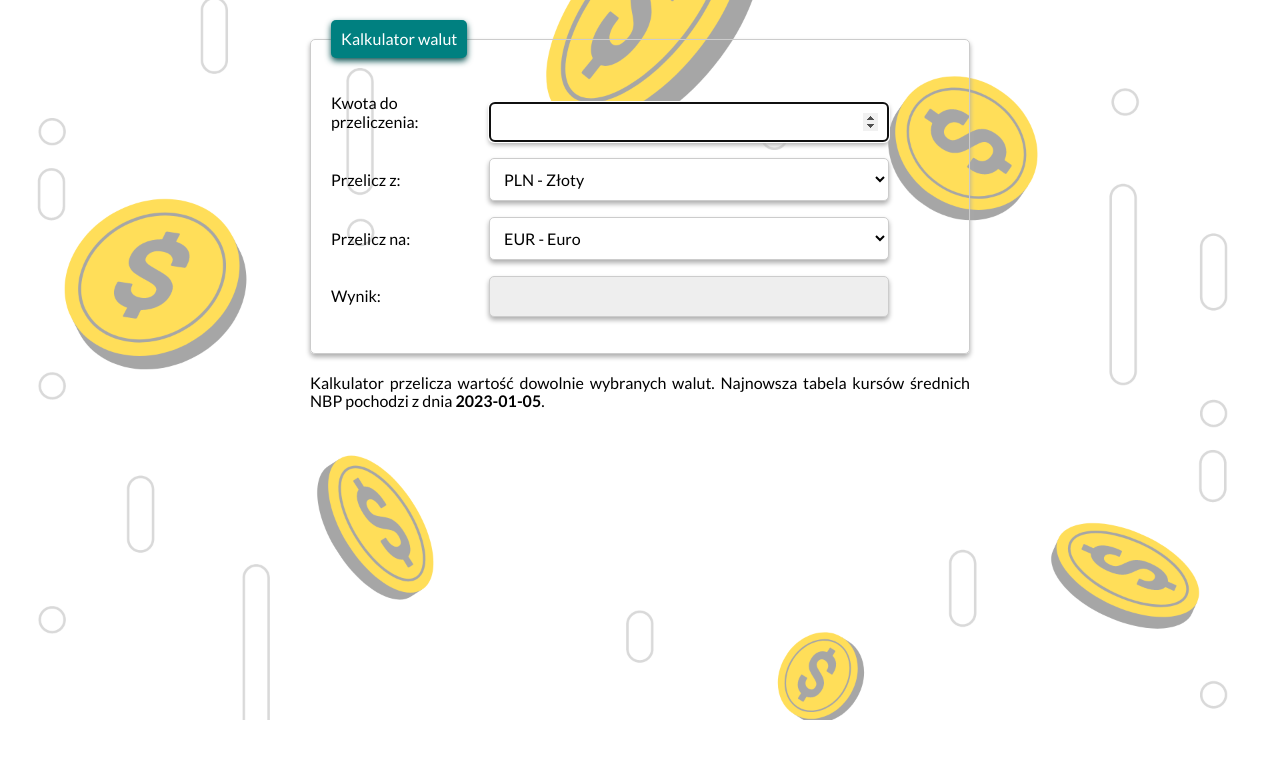
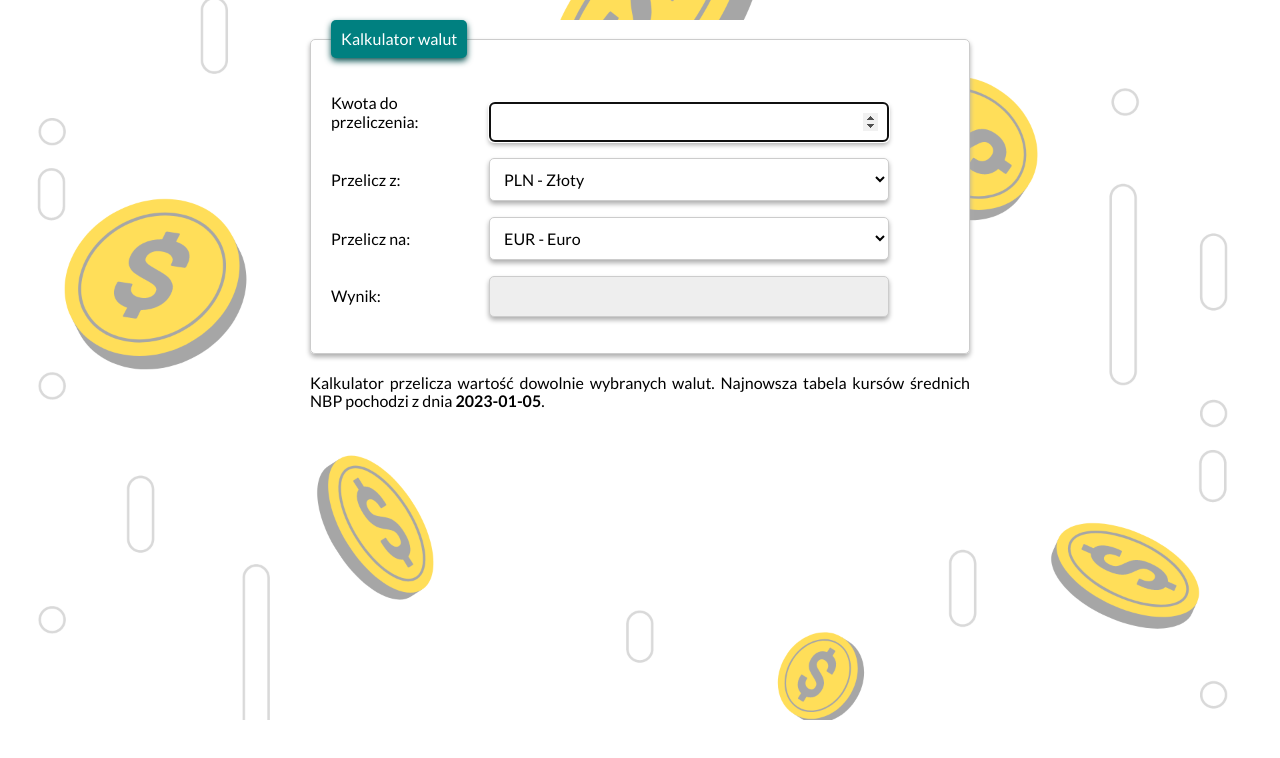
Before and after one commit to MichalOlszewski0808/currency-converter, a plain HTML site: page index.html in a window 1280 px wide. Drawn offline with nearby package versions, Linux system fonts and the light colour scheme.

Commit message:
White background color of form added

```diff
--- a/css/form.css
+++ b/css/form.css
@@ -1,3 +1,7 @@
+.form {
+    background-color: white;
+}
+
 .form__labelText {
     width: 100%;
     max-width: 150px;
```
